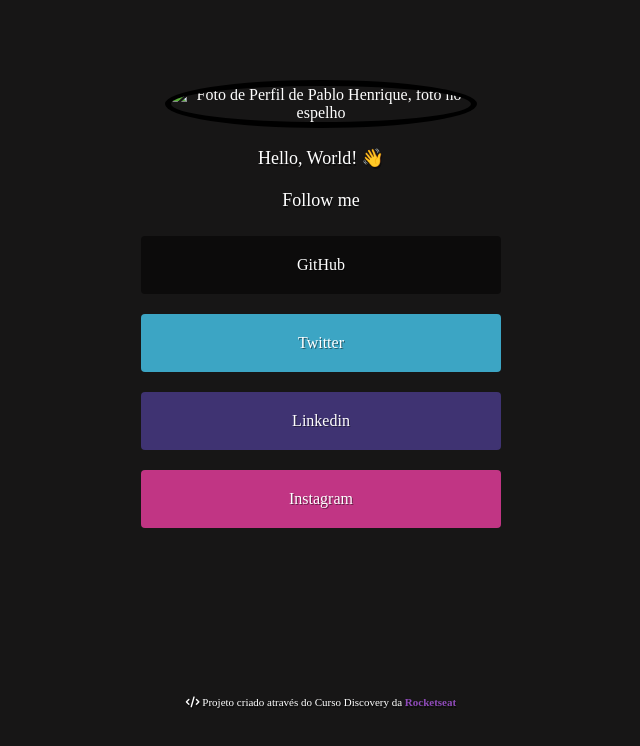
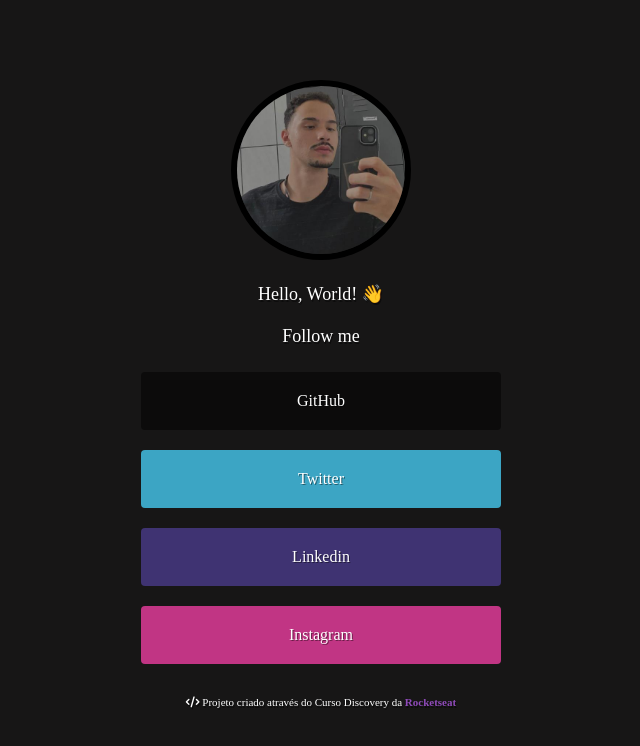
Before and after one commit to pvblohenrique/my-links, a plain HTML site: page index.html in a window 1280 px wide. Shown: the whole page, without its empty margins (319-959 px from the left). Drawn offline with Linux system fonts and the light colour scheme.

Commit message:
Update index.html

```diff
--- a/index.html
+++ b/index.html
@@ -10,7 +10,7 @@
 <body>
     <div id="container">
         <div id="profile">
-            <img src="/assets/profile.jpeg" alt="Foto de Perfil de Pablo Henrique, foto no espelho">
+            <img src="profile.jpeg" alt="Foto de Perfil de Pablo Henrique, foto no espelho">
             <p>Hello, World! &#128075;</p>
             <p>Follow me</p>
         </div>
```
